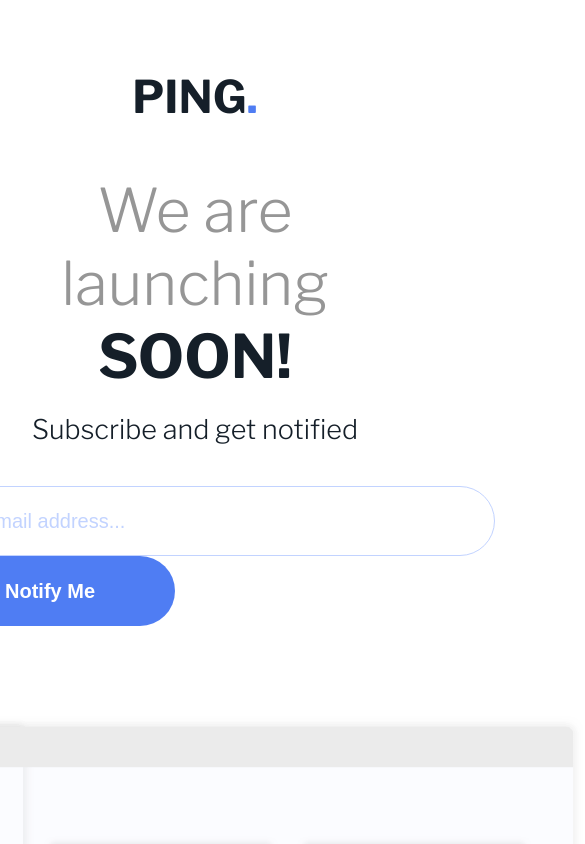
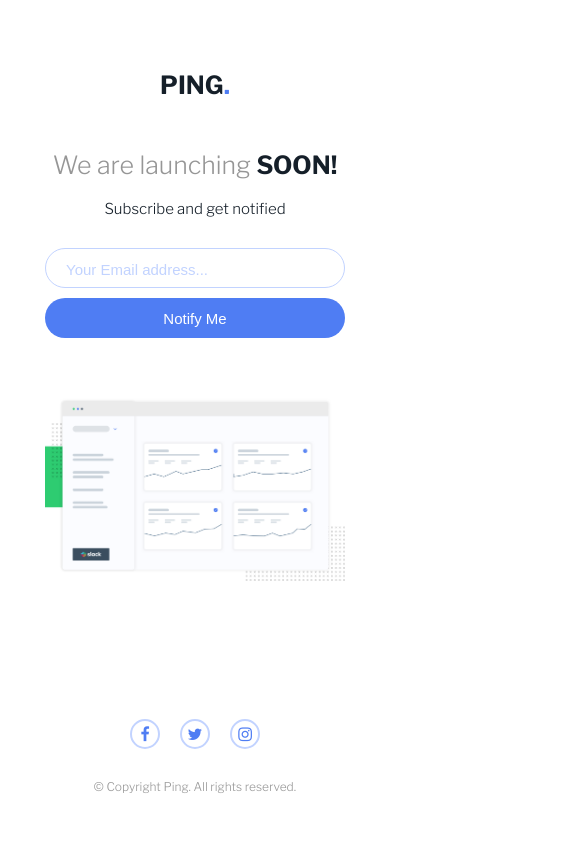
Before and after one commit to Faizzy/ping-comingsoon-page, a plain HTML site: page index.html in a window 390 px wide. Shown: the top 844 px of the page, 585 px wide, since content can reach past the window. Drawn offline with nearby package versions, Linux system fonts and the light colour scheme.

Commit message:
Update style.css

```diff
--- a/style.css
+++ b/style.css
@@ -198,3 +198,74 @@ footer {
         height: 30px;
     }
 }
+
+@media screen and (max-width: 970px) {
+    .content {
+        display: block;
+    }
+
+    h1 {
+        font-size: 25px;
+    }
+
+    .sub-head {
+        font-size: 15px;
+    }
+
+    .main-heading {
+        font-size: 25px;
+    }
+
+    .form  {
+        margin: auto;
+        display: flex;
+        flex-direction: column;
+        align-items: center;
+    }
+
+    #emailInput{
+        width: 300px;
+        height: 40px;
+        margin-top: 30px;
+        font-size: 20px;
+    }
+
+    input::placeholder {
+        font-size: 15px;
+        text-align: left;
+        padding: 20px;
+    }
+
+    button {
+        width: 300px;
+        height: 40px;
+        margin: 10px auto auto auto;
+        font-size: 15px;
+        font-weight: 400;
+    }
+
+    img {
+        display: flex;
+        width: 300px;
+        margin: 50px auto auto auto;
+    }
+
+    footer {
+        font-size: 12px;
+        position: fixed;
+        bottom: 0;
+        width: 100%;
+    }
+
+    .icons {
+        margin-top: 70px;
+        font-size: 16px;
+        margin: 50px auto 20px auto;
+    }
+
+    .icon {
+        margin: 10px;
+        width: 30px;
+        height: 30px;
+    }
+}
```
